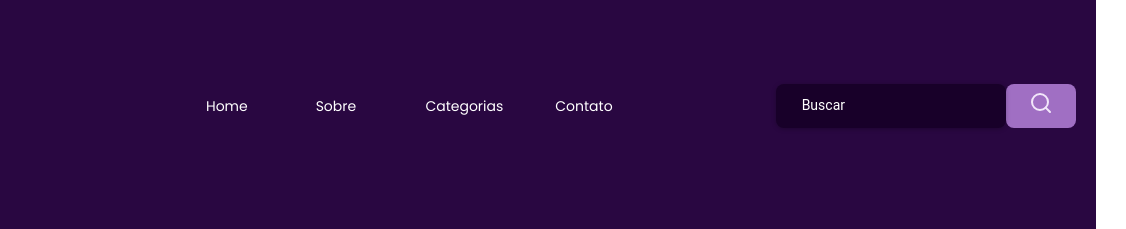
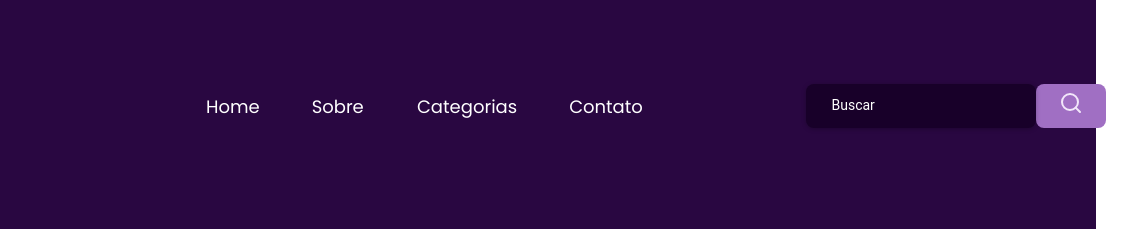
Before and after one commit to Alan-Junqueira/RocketCoffee, a plain HTML site: page index.html in a window 1280 px wide. Shown: the top 229 px of the page, 184-1310 px from the left, 1126 px wide, since content can reach past the window. Drawn offline with Linux system fonts and the light colour scheme.

Commit message:
Alteracao no display

```diff
--- a/css/style.css
+++ b/css/style.css
@@ -26,7 +26,8 @@ a {
 /*=======================HOME=============================*/
 #home {
   display: grid;
-
+  position: relative;
+  width: 100%;
   background: var(--purple-bg);
 }
 
@@ -47,8 +48,10 @@ a {
   font-family: 'Roboto';
   font-style: normal;
   font-weight: 400;
-  font-size: 1.4rem;
-  line-height: 1.6rem;
+  font-size: 1.8rem;
+  line-height: 2.1rem;
+
+  color: var(--white);
 }
 
 #home .nav ul {
@@ -115,7 +118,7 @@ a {
   height: 2.4rem;
 }
 
-#home .menuContent .firstDivMain p{
+#home .menuContent .firstDivMain p {
   margin-top: 1.6rem;
   margin-bottom: 2.4rem;
 }
```
